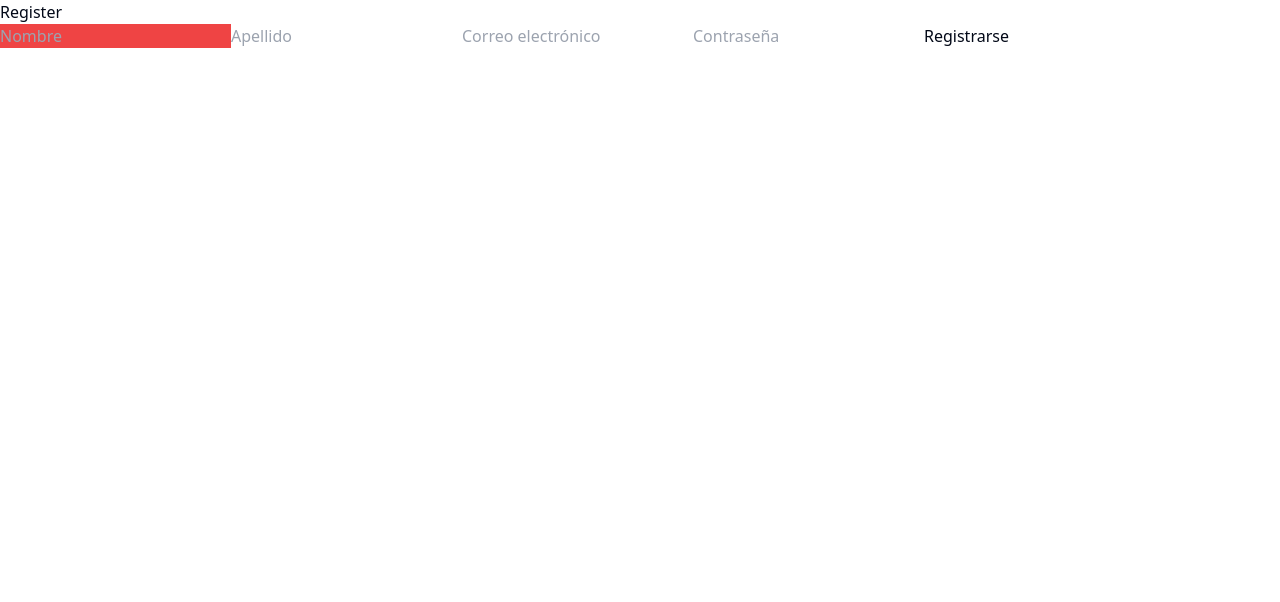
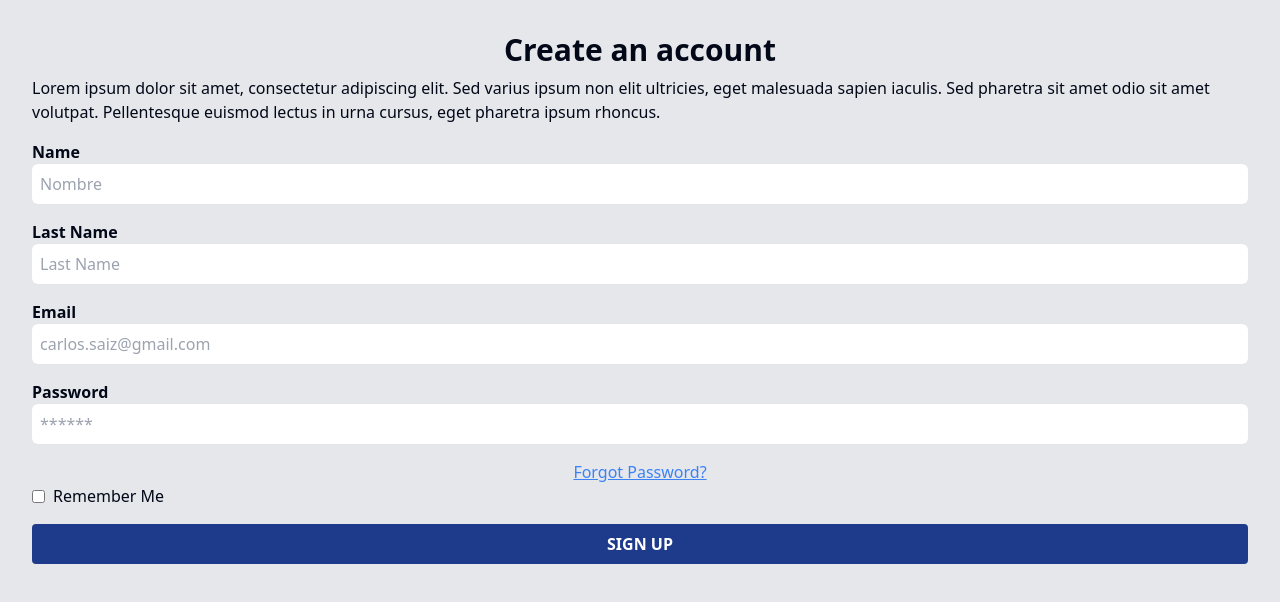
Before and after one commit to factoriaf5-p7/ui-uknow-stiinta, a React (Vite) app in the folder Front/: page /register in a window 1280 px wide. Shown: the top 602 px of the page. Built offline with nearby package versions, Linux system fonts and the light colour scheme.

Commit message:
He añadido el formulario

```diff
--- a/Front/src/pages/Register.tsx
+++ b/Front/src/pages/Register.tsx
@@ -9,21 +9,84 @@ const Register: React.FC = () => {
 
   const handleRegister = async () => {
     try {
-      await axios.post('http://localhost:3000/auth/signup', { name, last_name: lastName, email, password });
+      await axios.post('http://localhost:3000/auth/signup', {
+        name,
+        last_name: lastName,
+        email,
+        password,
+      });
       console.log('Usuario registrado exitosamente.');
     } catch (error) {
-      console.error('Error al registrarse:',error);
+      console.error('Error al registrarse:', error);
     }
   };
 
   return (
-    <div>
-      <h2>Register</h2>
-      <input className='bg-red-500' type="text" placeholder="Nombre" value={name} onChange={(e) => setName(e.target.value)} />
-      <input type="text" placeholder="Apellido" value={lastName} onChange={(e) => setLastName(e.target.value)} />
-      <input type="text" placeholder="Correo electrónico" value={email} onChange={(e) => setEmail(e.target.value)} />
-      <input type="password" placeholder="Contraseña" value={password} onChange={(e) => setPassword(e.target.value)} />
-      <button onClick={handleRegister}>Registrarse</button>
+    <div className="bg-gray-200 min-h-screen p-8">
+      <h2 className="text-3xl font-bold mb-2 text-center">Create an account</h2>
+      <p className="mb-4">
+        Lorem ipsum dolor sit amet, consectetur adipiscing elit. Sed varius ipsum non elit
+        ultricies, eget malesuada sapien iaculis. Sed pharetra sit amet odio sit amet volutpat.
+        Pellentesque euismod lectus in urna cursus, eget pharetra ipsum rhoncus.
+      </p>
+      <div className="mb-4">
+        <label className="font-bold">Name</label>
+        <input
+          className="w-full bg-white rounded-md p-2"
+          type="text"
+          placeholder="Nombre"
+          value={name}
+          onChange={(e) => setName(e.target.value)}
+        />
+      </div>
+      <div className="mb-4">
+        <label className="font-bold">Last Name</label>
+        <input
+          className="w-full bg-white rounded-md p-2"
+          type="text"
+          placeholder="Last Name"
+          value={lastName}
+          onChange={(e) => setLastName(e.target.value)}
+        />
+      </div>
+      <div className="mb-4">
+        <label className="font-bold">Email</label>
+        <input
+          className="w-full bg-white rounded-md p-2"
+          type="text"
+          placeholder="carlos.saiz@gmail.com"
+          value={email}
+          onChange={(e) => setEmail(e.target.value)}
+        />
+      </div>
+      <div className="mb-4">
+        <label className="font-bold">Password</label>
+        <input
+          className="w-full bg-white rounded-md p-2"
+          type="password"
+          placeholder="******"
+          value={password}
+          onChange={(e) => setPassword(e.target.value)}
+        />
+      </div>
+      <p className="text-center">
+        <a href="https://example.com/forgot-password" className="text-blue-500 underline">
+          Forgot Password?
+        </a>
+      </p>
+      <div className="mb-4 flex items-center">
+        <input type="checkbox" className="mr-2" />
+        <label>Remember Me</label>
+      </div>
+      <div className="mb-4">
+        <button
+          className="w-full bg-blue-900 hover:bg-blue-600 text-white font-bold py-2 px-4 rounded"
+          onClick={handleRegister}
+        >
+          SIGN UP
+        </button>
+      </div>
+
     </div>
   );
 };
```
